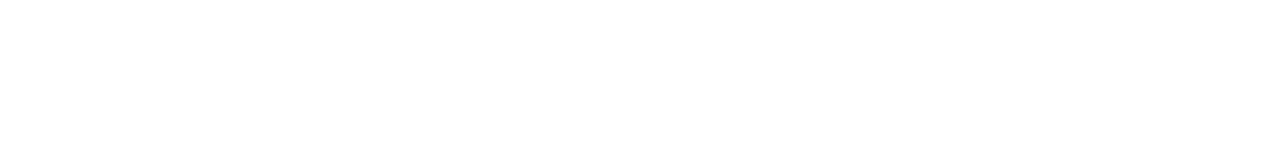
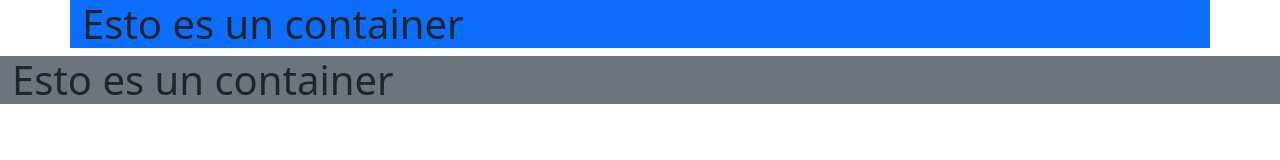
Before and after one commit to MaximoMelo/dwm3, a plain HTML site: page index.html in a window 1280 px wide. Drawn offline with nearby package versions, Linux system fonts and the light colour scheme.

Commit message:
Pagina Inicial

```diff
--- a/index.html
+++ b/index.html
@@ -1,19 +1,19 @@
 <!DOCTYPE html>
 <html>
     <head>
-        <title> Mi Pagina</title:>
-        <meta charset="UTF-8"
+        <title> Mi Pagina</title>
+        <meta charset="UTF-8">
         <link href="https://fonts.googleapis.com/css?family=Open+Sans:400,600,300" rel="stylesheet" type="text/css"
         <meta name="viewport" content="width=device-width, initial-scale=1">
-        <style>
-            @font-face {
-                font-family: 'DejaVuSerifBold';
-                src: url('/fonts/DejaVuSerif-Bold.ttf') format('truetype');
-                font-weight: bold;
-                font-style: normal;
-            }
-        </style>
+        <link href="https://cdn.jsdelivr.net/npm/bootstrap@5.3.3/dist/css/bootstrap.min.css" rel="stylesheet">
+        <script src="https://cdn.jsdelivr.net/npm/bootstrap@5.3.3/dist/js/bootstrap.bundle.min.js"></script>
     </head>
     <body>
+        <div class="container bg-primary">
+            <h1>Esto es un container</h1>
+        </div>
+        <div class="container-fluid bg-secondary">
+            <h1>Esto es un container</h1>
+        </div>
     </body>
 </html>
```
